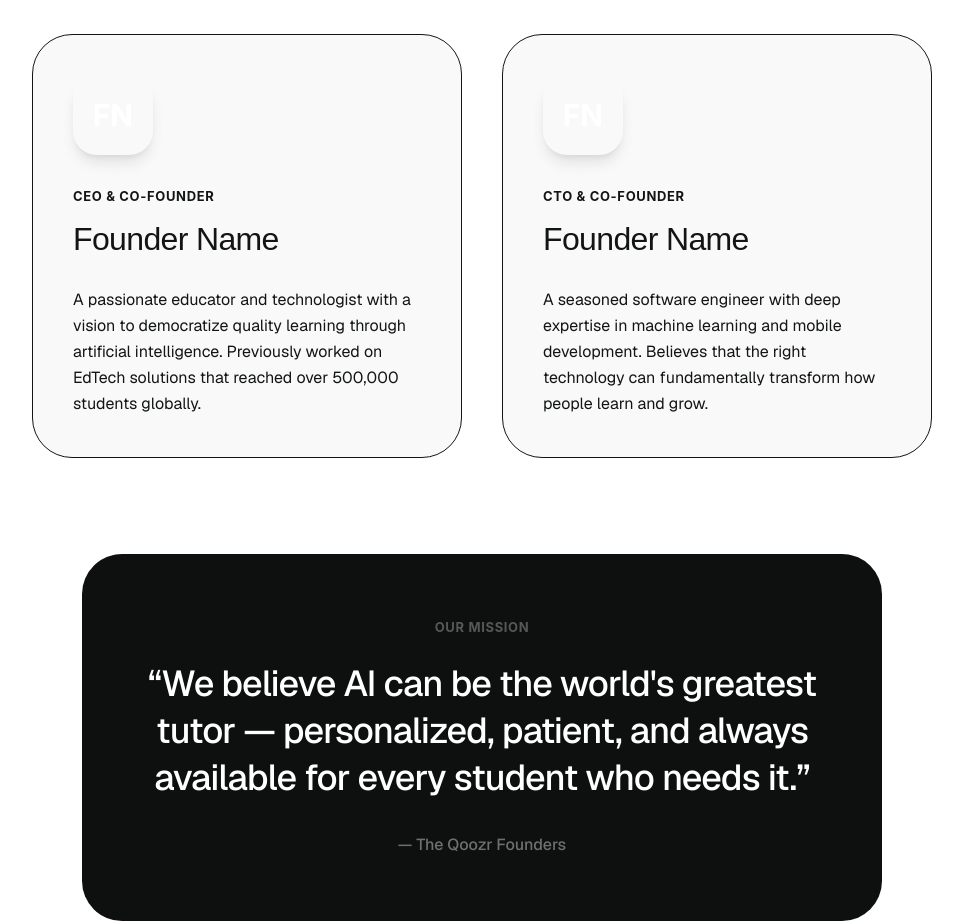
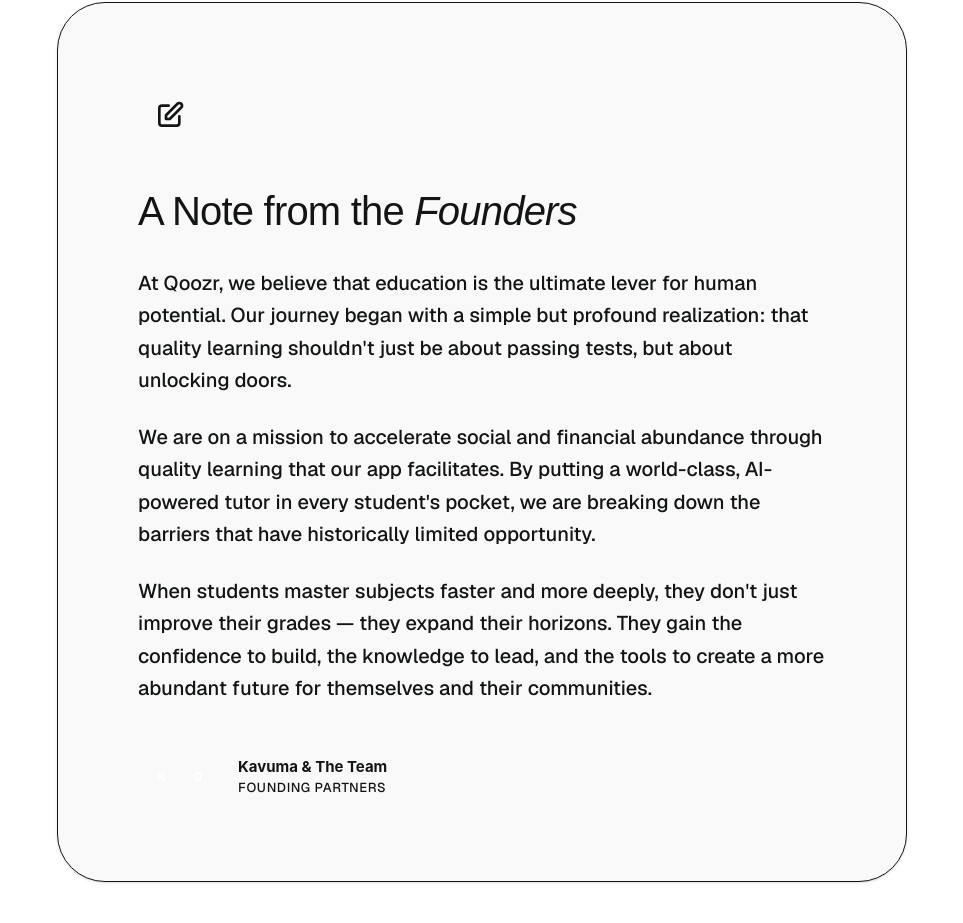
Before and after one commit to Kavumajulius/qoozr-web, a Next.js app: page /founders in a window 1280 px wide. Shown: the part 462-1385 px from the top of the page, without its empty margins (158-1121 px from the left). Built offline with nearby package versions, Linux system fonts and the light colour scheme; a web font is replaced by a local one.

Commit message:
founders page update

```diff
--- a/src/app/founders/page.tsx
+++ b/src/app/founders/page.tsx
@@ -7,24 +7,6 @@
 };
 
 export default function FoundersPage() {
-    const founders = [
-        {
-            name: "Founder Name",
-            role: "CEO & Co-Founder",
-            bio: "A passionate educator and technologist with a vision to democratize quality learning through artificial intelligence. Previously worked on EdTech solutions that reached over 500,000 students globally.",
-            image: null,
-            initials: "FN",
-            color: "bg-primary",
-        },
-        {
-            name: "Founder Name",
-            role: "CTO & Co-Founder",
-            bio: "A seasoned software engineer with deep expertise in machine learning and mobile development. Believes that the right technology can fundamentally transform how people learn and grow.",
-            image: null,
-            initials: "FN",
-            color: "bg-accent",
-        },
-    ];
 
     return (
         <main className="min-h-screen bg-white">
@@ -53,40 +35,62 @@
             <section className="pt-40 pb-24 bg-white">
                 <div className="framer-container text-center max-w-[700px] mx-auto">
                     <div className="inline-block bg-black/5 border border-border/50 rounded-full px-5 py-2 text-[14px] font-bold text-text-muted mb-8 tracking-wide uppercase">
-                        The Team
+                        Our Vision
                     </div>
                     <h1 className="text-[56px] md:text-[72px] leading-[1] font-medium tracking-tighter text-text-main mb-8">
-                        Meet the <span className="text-primary italic">founders</span> of Qoozr
+                        The heart behind <span className="text-primary italic">Qoozr</span>
                     </h1>
                     <p className="text-[18px] md:text-[20px] text-text-muted leading-relaxed">
-                        Qoozr was born from a shared belief: that every student deserves a smarter, more personalized way to learn. We built the tool we wished we had.
+                        Qoozr was born from a shared belief: that education is the most powerful tool we have to transform the world.
                     </p>
                 </div>
             </section>
 
-            {/* Founders Grid */}
+            {/* Founder Note Section */}
             <section className="pb-40">
                 <div className="framer-container">
-                    <div className="grid md:grid-cols-2 gap-10 max-w-[900px] mx-auto">
-                        {founders.map((founder, i) => (
-                            <div
-                                key={i}
-                                className="bg-[#f9f9f9] rounded-[40px] p-10 border border-border/30 hover:shadow-xl hover:-translate-y-1 transition-all duration-500"
-                            >
-                                {/* Avatar */}
-                                <div className={`w-20 h-20 ${founder.color} rounded-[24px] flex items-center justify-center text-white text-3xl font-bold mb-8 shadow-lg`}>
-                                    {founder.initials}
+                    {/* Founder Note */}
+                    <div className="max-w-[850px] mx-auto bg-[#f9f9f9] rounded-[48px] p-12 md:p-20 border border-border/30 shadow-sm relative overflow-hidden">
+                        <div className="absolute top-0 left-0 w-2 h-full bg-primary/20" />
+
+                        <div className="relative z-10">
+                            <div className="w-16 h-16 bg-primary/10 rounded-2xl flex items-center justify-center mb-10 text-primary">
+                                <svg className="w-8 h-8" fill="none" stroke="currentColor" viewBox="0 0 24 24">
+                                    <path strokeLinecap="round" strokeLinejoin="round" strokeWidth={2} d="M11 5H6a2 2 0 00-2 2v11a2 2 0 002 2h11a2 2 0 002-2v-5m-1.414-9.414a2 2 0 112.828 2.828L11.828 15H9v-2.828l8.586-8.586z" />
+                                </svg>
+                            </div>
+
+                            <h2 className="text-[32px] md:text-[40px] font-medium text-text-main tracking-tight leading-[1.2] mb-8">
+                                A Note from the <span className="text-primary italic">Founders</span>
+                            </h2>
+
+                            <div className="space-y-6 text-[18px] md:text-[20px] text-text-muted leading-relaxed font-medium">
+                                <p>
+                                    At Qoozr, we believe that education is the ultimate lever for human potential. Our journey began with a simple but profound realization: that quality learning shouldn&apos;t just be about passing tests, but about unlocking doors.
+                                </p>
+                                <p className="text-text-main">
+                                    We are on a mission to <span className="text-primary">accelerate social and financial abundance</span> through quality learning that our app facilitates. By putting a world-class, AI-powered tutor in every student&apos;s pocket, we are breaking down the barriers that have historically limited opportunity.
+                                </p>
+                                <p>
+                                    When students master subjects faster and more deeply, they don&apos;t just improve their grades — they expand their horizons. They gain the confidence to build, the knowledge to lead, and the tools to create a more abundant future for themselves and their communities.
+                                </p>
+                            </div>
+
+                            <div className="mt-12 flex items-center gap-4">
+                                <div className="flex -space-x-3">
+                                    <div className="w-12 h-12 bg-primary rounded-full border-4 border-[#f9f9f9] flex items-center justify-center text-white font-bold text-xs">K</div>
+                                    <div className="w-12 h-12 bg-accent rounded-full border-4 border-[#f9f9f9] flex items-center justify-center text-white font-bold text-xs">Q</div>
                                 </div>
-
-                                <p className="text-[13px] font-bold text-text-muted/50 uppercase tracking-wider mb-2">{founder.role}</p>
-                                <h2 className="text-[32px] font-medium text-text-main tracking-tight mb-6">{founder.name}</h2>
-                                <p className="text-[16px] text-text-muted leading-relaxed">{founder.bio}</p>
+                                <div>
+                                    <p className="text-[15px] font-bold text-text-main">Kavuma & The Team</p>
+                                    <p className="text-[13px] text-text-muted font-medium uppercase tracking-wider">Founding Partners</p>
+                                </div>
                             </div>
-                        ))}
+                        </div>
                     </div>
 
-                    {/* Mission Statement */}
-                    <div className="max-w-[800px] mx-auto mt-24 text-center bg-[#0e1010] rounded-[40px] p-16">
+                    {/* Mission Statement (Existing Black Card) */}
+                    <div className="max-w-[850px] mx-auto mt-24 text-center bg-[#0e1010] rounded-[40px] p-16">
                         <p className="text-[13px] font-bold text-white/30 uppercase tracking-wider mb-6">Our Mission</p>
                         <p className="text-[28px] md:text-[36px] leading-[1.3] font-medium text-white tracking-tight">
                             &ldquo;We believe AI can be the world&apos;s greatest tutor — personalized, patient, and always available for every student who needs it.&rdquo;
```
